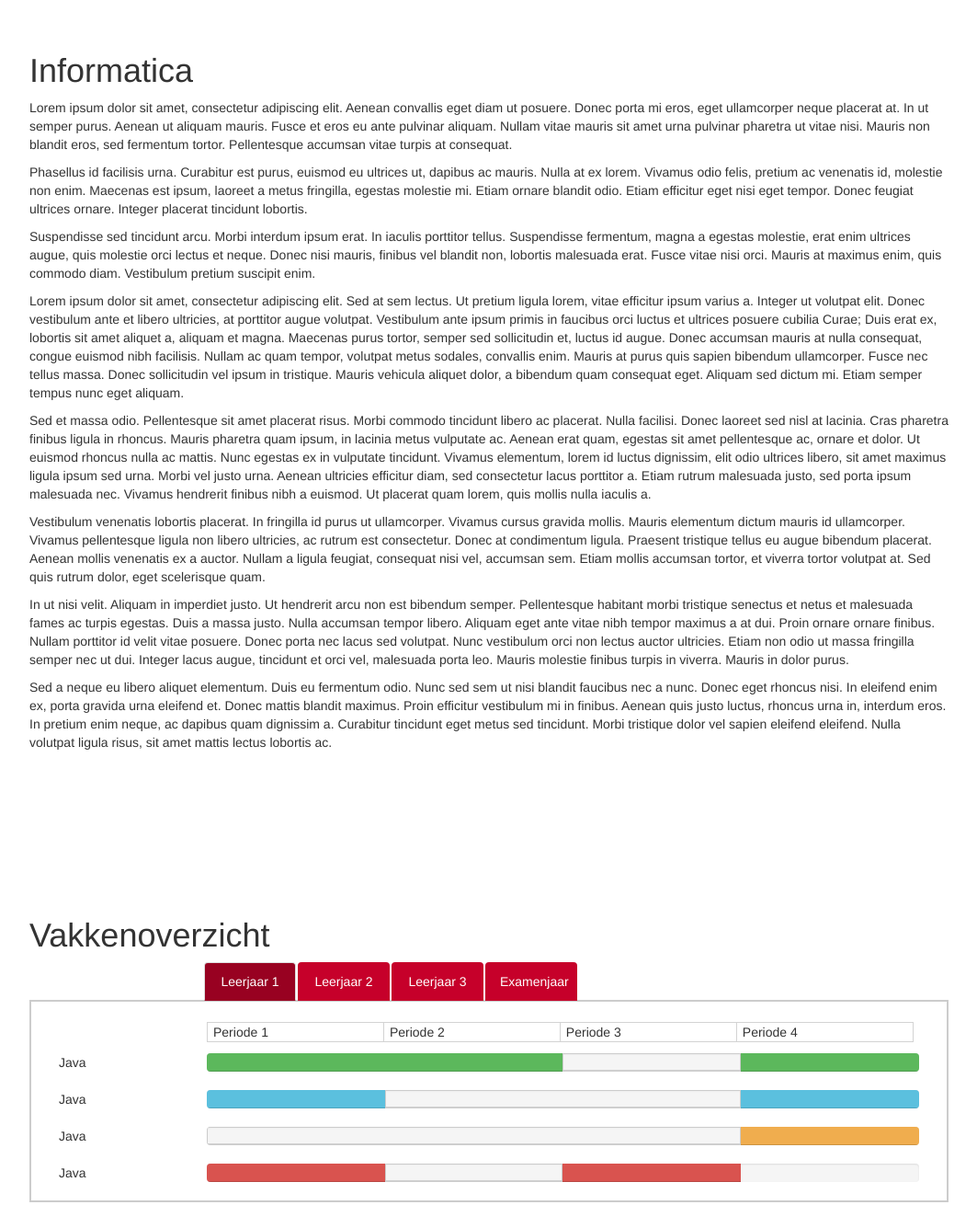
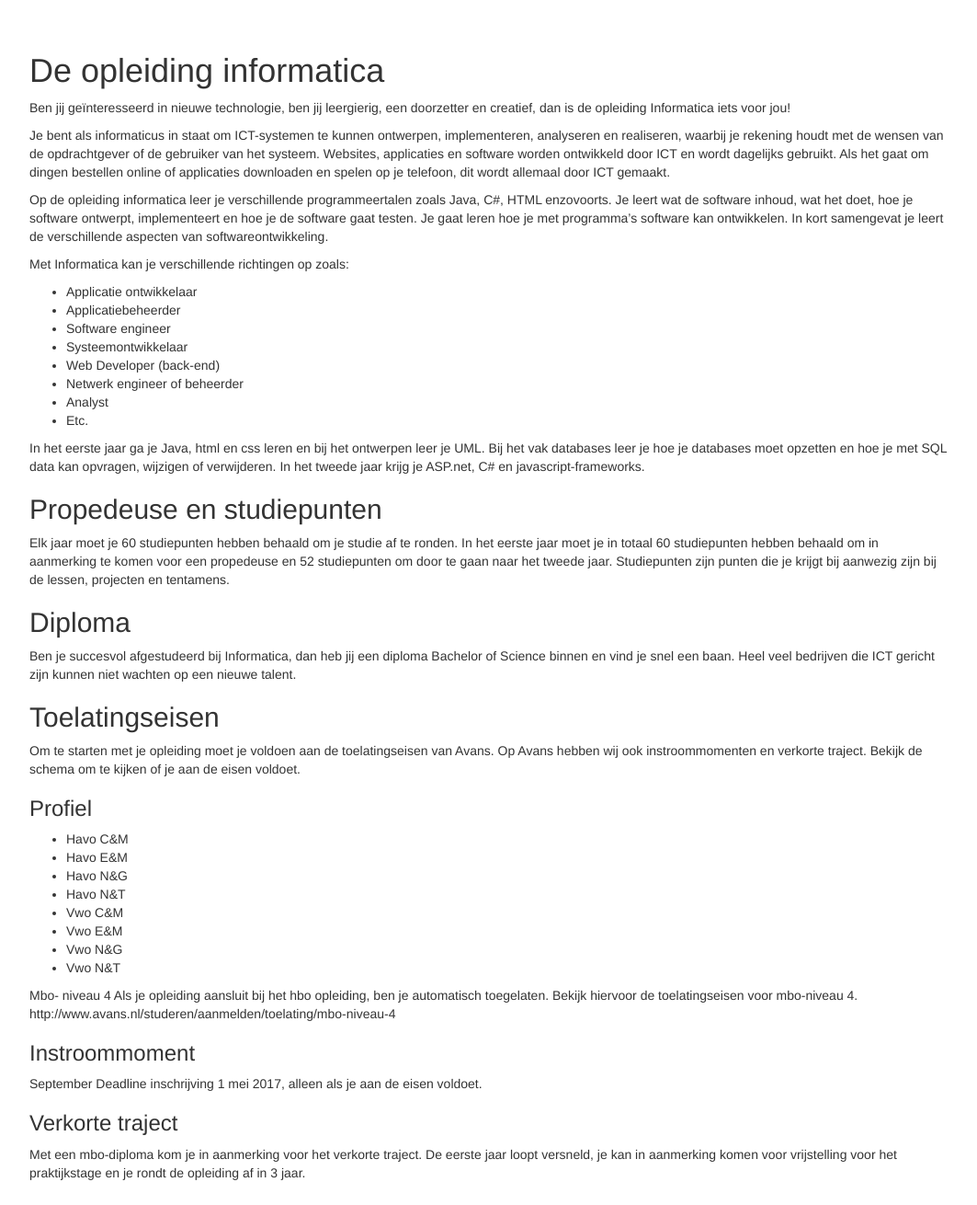
Before and after one commit to Whrabbit/duo_assignment, a plain HTML site: page index.html in a window 1280 px wide. Shown: the part 113-1423 px from the top of the page at 92% size, without its empty margins (108-1171 px from the left). Drawn offline with nearby package versions, Linux system fonts and the light colour scheme.

Commit message:
added home text

```diff
--- a/_notes/dwsync.xml
+++ b/_notes/dwsync.xml
@@ -5,10 +5,6 @@
 <file name="index.html" server="159.253.0.77" local="131197353717767812" remote="131197355400000000" Dst="2" />
 <file name="index.html" server="159.253.0.77/public_html/" local="131197944018417512" remote="131197944000000000" Dst="2" />
 <file name="index.html" server="159.253.0.77//public_html/" local="131197353717767812" remote="131197356000000000" Dst="2" />
-<file name="index.html" server="159.253.0.77/domains/duo.whrabbit.com/public_html/" local="131198107631667780" remote="131198107200000000" Dst="2" />
-<file name="test.html" server="159.253.0.77/domains/duo.whrabbit.com/public_html/" local="131198078238039605" remote="131198077800000000" Dst="2" />
-<file name="scroll.html" server="159.253.0.77/domains/duo.whrabbit.com/public_html/" local="131198085569201631" remote="131198085000000000" Dst="2" />
+<file name="index.html" server="159.253.0.77/domains/duo.whrabbit.com/public_html/" local="131198198035981573" remote="131198197800000000" Dst="2" />
 <file name="backup.css" server="159.253.0.77/domains/duo.whrabbit.com/public_html/" local="131197968846690196" remote="131197968600000000" Dst="2" />
-<file name="menu.html" server="159.253.0.77/domains/duo.whrabbit.com/public_html/" local="131198006688349348" remote="131198006400000000" Dst="2" />
-<file name="test2.html" server="159.253.0.77/domains/duo.whrabbit.com/public_html/" local="131198075995489954" remote="131198076000000000" Dst="2" />
 </dwsync>
--- a/css/_notes/dwsync.xml
+++ b/css/_notes/dwsync.xml
@@ -1,4 +1,4 @@
 <?xml version="1.0" encoding="utf-8" ?>
 <dwsync>
-<file name="style.css" server="159.253.0.77/domains/duo.whrabbit.com/public_html/" local="131198105282487183" remote="131198104800000000" Dst="2" />
+<file name="style.css" server="159.253.0.77/domains/duo.whrabbit.com/public_html/" local="131198155197133922" remote="131198155200000000" Dst="2" />
 </dwsync>
--- a/css/style.css
+++ b/css/style.css
@@ -15,7 +15,7 @@ html {
 /* Large devices (large desktops, 1200px and up) */
 @media only screen and (min-width:1200px){
 
-ul{
+ul nav navbar-nav{
 	list-style-type:none;
 }
 /* ------------ WRAPPER ------------*/
--- a/img/_notes/dwsync.xml
+++ b/img/_notes/dwsync.xml
@@ -4,5 +4,4 @@
 <file name="logo.png" server="159.253.0.77/public_html/" local="131197942831651412" remote="131197944000000000" Dst="2" />
 <file name="maps.png" server="159.253.0.77/domains/duo.whrabbit.com/public_html/" local="131198077470202012" remote="131198077800000000" Dst="2" />
 <file name="logo.png" server="159.253.0.77/domains/duo.whrabbit.com/public_html/" local="131197977851424751" remote="131198096400000000" Dst="2" />
-<file name="logo3.png" server="159.253.0.77/domains/duo.whrabbit.com/public_html/" local="131197977622833532" remote="131197980000000000" Dst="2" />
 </dwsync>
--- a/index.html
+++ b/index.html
@@ -53,21 +53,53 @@
 
 <!-- HOME -->
     <section id="home">
-	<h1>Informatica</h1>
-    <p>Lorem ipsum dolor sit amet, consectetur adipiscing elit. Aenean convallis eget diam ut posuere. Donec porta mi eros, eget ullamcorper neque placerat at. In ut semper purus. Aenean ut aliquam mauris. Fusce et eros eu ante pulvinar aliquam. Nullam vitae mauris sit amet urna pulvinar pharetra ut vitae nisi. Mauris non blandit eros, sed fermentum tortor. Pellentesque accumsan vitae turpis at consequat.</p>
+<h1>De opleiding informatica</h1>
+<p>Ben jij ge&iuml;nteresseerd in nieuwe technologie, ben jij leergierig, een doorzetter en creatief, dan is de opleiding Informatica iets voor jou! </p>
 
-    <p>Phasellus id facilisis urna. Curabitur est purus, euismod eu ultrices ut, dapibus ac mauris. Nulla at ex lorem. Vivamus odio felis, pretium ac venenatis id, molestie non enim. Maecenas 	est ipsum, laoreet a metus fringilla, egestas molestie mi. Etiam ornare blandit odio. Etiam efficitur eget nisi eget tempor. Donec feugiat ultrices ornare. Integer placerat tincidunt lobortis.</p>
+<p>Je bent als informaticus in staat om ICT-systemen te kunnen ontwerpen, implementeren, analyseren en realiseren, waarbij je rekening houdt met de wensen van de opdrachtgever of de gebruiker van het systeem. Websites, applicaties en software worden ontwikkeld door ICT en wordt dagelijks gebruikt. Als het gaat om dingen bestellen online of applicaties downloaden en spelen op je telefoon, dit wordt allemaal door ICT gemaakt.</p>
 
-    <p>Suspendisse sed tincidunt arcu. Morbi interdum ipsum erat. In iaculis porttitor tellus. Suspendisse fermentum, magna a egestas molestie, erat enim ultrices augue, quis molestie orci lectus et neque. Donec nisi mauris, finibus vel blandit non, lobortis malesuada erat. Fusce vitae nisi orci. Mauris at maximus enim, quis commodo diam. Vestibulum pretium suscipit enim.</p>
-    <p>Lorem ipsum dolor sit amet, consectetur adipiscing elit. Sed at sem lectus. Ut pretium ligula lorem, vitae efficitur ipsum varius a. Integer ut volutpat elit. Donec vestibulum ante et libero ultricies, at porttitor augue volutpat. Vestibulum ante ipsum primis in faucibus orci luctus et ultrices posuere cubilia Curae; Duis erat ex, lobortis sit amet aliquet a, aliquam et magna. Maecenas purus tortor, semper sed sollicitudin et, luctus id augue. Donec accumsan mauris at nulla consequat, congue euismod nibh facilisis. Nullam ac quam tempor, volutpat metus sodales, convallis enim. Mauris at purus quis sapien bibendum ullamcorper. Fusce nec tellus massa. Donec sollicitudin vel ipsum in tristique. Mauris vehicula aliquet dolor, a bibendum quam consequat eget. Aliquam sed dictum mi. Etiam semper tempus nunc eget aliquam.</p>
+<p>Op de opleiding informatica leer je verschillende programmeertalen zoals Java, C#, HTML enzovoorts. Je leert wat de software inhoud, wat het doet, hoe je software ontwerpt, implementeert en hoe je de software gaat testen. Je gaat leren hoe je met programma&rsquo;s software kan ontwikkelen. In kort samengevat je leert de verschillende aspecten van softwareontwikkeling.</p>
 
-<p>Sed et massa odio. Pellentesque sit amet placerat risus. Morbi commodo tincidunt libero ac placerat. Nulla facilisi. Donec laoreet sed nisl at lacinia. Cras pharetra finibus ligula in rhoncus. Mauris pharetra quam ipsum, in lacinia metus vulputate ac. Aenean erat quam, egestas sit amet pellentesque ac, ornare et dolor. Ut euismod rhoncus nulla ac mattis. Nunc egestas ex in vulputate tincidunt. Vivamus elementum, lorem id luctus dignissim, elit odio ultrices libero, sit amet maximus ligula ipsum sed urna. Morbi vel justo urna. Aenean ultricies efficitur diam, sed consectetur lacus porttitor a. Etiam rutrum malesuada justo, sed porta ipsum malesuada nec. Vivamus hendrerit finibus nibh a euismod. Ut placerat quam lorem, quis mollis nulla iaculis a.</p>
+<p>Met Informatica kan je verschillende richtingen op zoals:
+<ul>
+<li>Applicatie ontwikkelaar</li>
+<li>Applicatiebeheerder</li>
+<li>Software engineer</li>
+<li>Systeemontwikkelaar</li>
+<li>Web Developer (back-end)</li>
+<li>Netwerk engineer of beheerder</li>
+<li>Analyst</li>
+<li>Etc.</li>
+</ul>
+<p>In het eerste jaar ga je Java, html en css leren en bij het ontwerpen leer je UML. Bij het vak databases leer je hoe je databases moet opzetten en hoe je met SQL data kan opvragen, wijzigen of verwijderen. In het tweede jaar krijg je ASP.net, C# en javascript-frameworks.</p>
 
-<p>Vestibulum venenatis lobortis placerat. In fringilla id purus ut ullamcorper. Vivamus cursus gravida mollis. Mauris elementum dictum mauris id ullamcorper. Vivamus pellentesque ligula non libero ultricies, ac rutrum est consectetur. Donec at condimentum ligula. Praesent tristique tellus eu augue bibendum placerat. Aenean mollis venenatis ex a auctor. Nullam a ligula feugiat, consequat nisi vel, accumsan sem. Etiam mollis accumsan tortor, et viverra tortor volutpat at. Sed quis rutrum dolor, eget scelerisque quam.</p>
+<h2>Propedeuse en studiepunten</h2>
+<p>Elk jaar moet je 60 studiepunten hebben behaald om je studie af te ronden. In het eerste jaar moet je in totaal 60 studiepunten hebben behaald om in aanmerking te komen voor een propedeuse en 52 studiepunten om door te gaan naar het tweede jaar. Studiepunten zijn punten die je krijgt bij aanwezig zijn bij de lessen, projecten en tentamens. </p>
 
-<p>In ut nisi velit. Aliquam in imperdiet justo. Ut hendrerit arcu non est bibendum semper. Pellentesque habitant morbi tristique senectus et netus et malesuada fames ac turpis egestas. Duis a massa justo. Nulla accumsan tempor libero. Aliquam eget ante vitae nibh tempor maximus a at dui. Proin ornare ornare finibus. Nullam porttitor id velit vitae posuere. Donec porta nec lacus sed volutpat. Nunc vestibulum orci non lectus auctor ultricies. Etiam non odio ut massa fringilla semper nec ut dui. Integer lacus augue, tincidunt et orci vel, malesuada porta leo. Mauris molestie finibus turpis in viverra. Mauris in dolor purus.</p>
+<h2>Diploma</h2>
+<p>Ben je succesvol afgestudeerd bij Informatica, dan heb jij een diploma Bachelor of Science binnen en vind je snel een baan. Heel veel bedrijven die ICT gericht zijn kunnen niet wachten op een nieuwe talent.</p>
 
-<p>Sed a neque eu libero aliquet elementum. Duis eu fermentum odio. Nunc sed sem ut nisi blandit faucibus nec a nunc. Donec eget rhoncus nisi. In eleifend enim ex, porta gravida urna eleifend et. Donec mattis blandit maximus. Proin efficitur vestibulum mi in finibus. Aenean quis justo luctus, rhoncus urna in, interdum eros. In pretium enim neque, ac dapibus quam dignissim a. Curabitur tincidunt eget metus sed tincidunt. Morbi tristique dolor vel sapien eleifend eleifend. Nulla volutpat ligula risus, sit amet mattis lectus lobortis ac.</p>
+
+<h2>Toelatingseisen</h2>
+<p>Om te starten met je opleiding moet je voldoen aan de toelatingseisen van Avans. Op Avans hebben wij ook instroommomenten en verkorte traject. Bekijk de schema om te kijken of je aan de eisen voldoet.
+<h3>Profiel</h3>
+<ul>
+<li>Havo C&#38;M</li>
+<li>Havo E&#38;M</li>
+<li>Havo N&#38;G</li>
+<li>Havo N&#38;T</li>
+<li>Vwo C&#38;M</li>
+<li>Vwo E&#38;M</li>
+<li>Vwo N&#38;G</li>
+<li>Vwo N&#38;T</li>
+</ul>
+Mbo- niveau 4 Als je opleiding aansluit bij het hbo opleiding, ben je automatisch toegelaten. Bekijk hiervoor de toelatingseisen voor mbo-niveau 4. http://www.avans.nl/studeren/aanmelden/toelating/mbo-niveau-4</p>
+
+<h3>Instroommoment</h3>
+<p>September Deadline inschrijving 1 mei 2017, alleen als je aan de eisen voldoet.</p>
+
+<h3>Verkorte traject</h3>
+<p>Met een mbo-diploma kom je in aanmerking voor het verkorte traject. De eerste jaar loopt versneld, je kan in aanmerking komen voor vrijstelling voor het praktijkstage en je rondt de opleiding af in 3 jaar.</p>
 </section>
 
 <!-- VAKKENOVERZICHT -->
@@ -335,7 +367,7 @@
     </div>
     </div>
  </section>
-<script language="javascript">
+<!--<script language="javascript">
 document.onmousedown=disableclick;
 status="Don't even try to right click and your inspect element won't help either!";
 function disableclick(event)
@@ -355,7 +387,7 @@ else if(event.ctrlKey && event.shiftKey && event.keyCode==73){
       return false;  //Prevent from ctrl+shift+i
    }
 });
-</script>
+</script>-->
 
 
 
```
